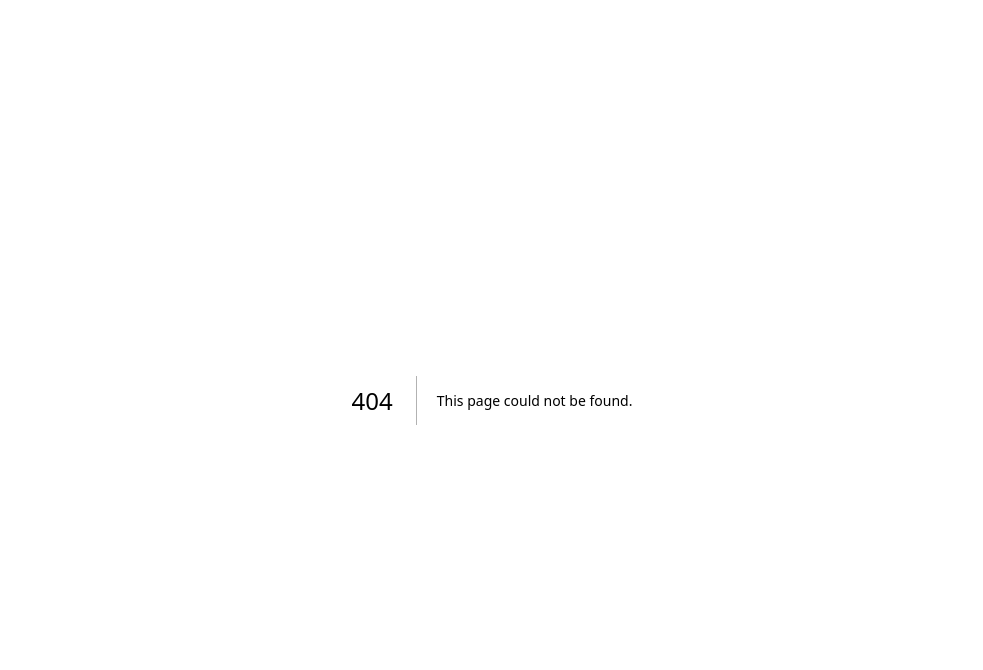
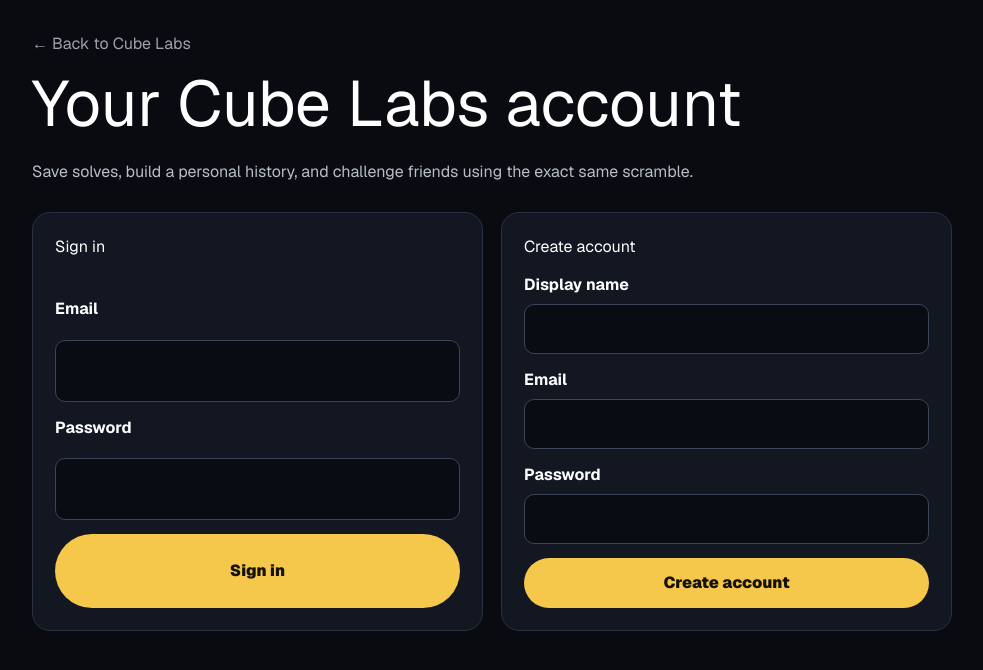
Before and after one commit to drunkducker/cubelabs3d, a Next.js app: page /auth in a window 1280 px wide. Before the commit this address had no page. Shown: the top 670 px of the page, without its empty margins (148-1131 px from the left). Built offline with nearby package versions, Linux system fonts and the light colour scheme; no server answers.

Commit message:
Add sign in and registration page

```diff
--- /dev/null
+++ b/app/auth/page.tsx
@@ -0,0 +1,52 @@
+import Link from "next/link";
+import { signIn, signUp } from "./actions";
+
+type AuthPageProps = {
+  searchParams: Promise<{ error?: string; message?: string }>;
+};
+
+export default async function AuthPage({ searchParams }: AuthPageProps) {
+  const { error, message } = await searchParams;
+
+  return (
+    <main style={{ minHeight: "100vh", padding: "32px 18px", background: "#090b10", color: "white" }}>
+      <div style={{ width: "min(920px, 100%)", margin: "0 auto" }}>
+        <Link href="/" style={{ color: "#9ca3af", textDecoration: "none" }}>
+          ← Back to Cube Labs
+        </Link>
+        <h1 style={{ fontSize: "clamp(2rem, 7vw, 4rem)", marginBottom: 8 }}>Your Cube Labs account</h1>
+        <p style={{ color: "#b7bec9", maxWidth: 680 }}>
+          Save solves, build a personal history, and challenge friends using the exact same scramble.
+        </p>
+
+        {(error || message) && (
+          <p style={{ padding: 14, borderRadius: 12, background: error ? "#3b1016" : "#102e22" }}>
+            {error ?? message}
+          </p>
+        )}
+
+        <div style={{ display: "grid", gridTemplateColumns: "repeat(auto-fit, minmax(280px, 1fr))", gap: 18, marginTop: 28 }}>
+          <form action={signIn} style={cardStyle}>
+            <h2>Sign in</h2>
+            <label style={labelStyle}>Email<input style={inputStyle} name="email" type="email" required autoComplete="email" /></label>
+            <label style={labelStyle}>Password<input style={inputStyle} name="password" type="password" required autoComplete="current-password" /></label>
+            <button style={buttonStyle} type="submit">Sign in</button>
+          </form>
+
+          <form action={signUp} style={cardStyle}>
+            <h2>Create account</h2>
+            <label style={labelStyle}>Display name<input style={inputStyle} name="display_name" maxLength={60} autoComplete="name" /></label>
+            <label style={labelStyle}>Email<input style={inputStyle} name="email" type="email" required autoComplete="email" /></label>
+            <label style={labelStyle}>Password<input style={inputStyle} name="password" type="password" minLength={8} required autoComplete="new-password" /></label>
+            <button style={buttonStyle} type="submit">Create account</button>
+          </form>
+        </div>
+      </div>
+    </main>
+  );
+}
+
+const cardStyle = { background: "#121722", border: "1px solid #293142", borderRadius: 18, padding: 22, display: "grid", gap: 14 } as const;
+const labelStyle = { display: "grid", gap: 7, fontWeight: 700 } as const;
+const inputStyle = { width: "100%", boxSizing: "border-box", borderRadius: 10, border: "1px solid #3a4559", background: "#090c12", color: "white", padding: "12px 13px", fontSize: 16 } as const;
+const buttonStyle = { border: 0, borderRadius: 999, padding: "13px 18px", fontWeight: 900, fontSize: 16, cursor: "pointer", background: "#f5c84b", color: "#16120a" } as const;
```
